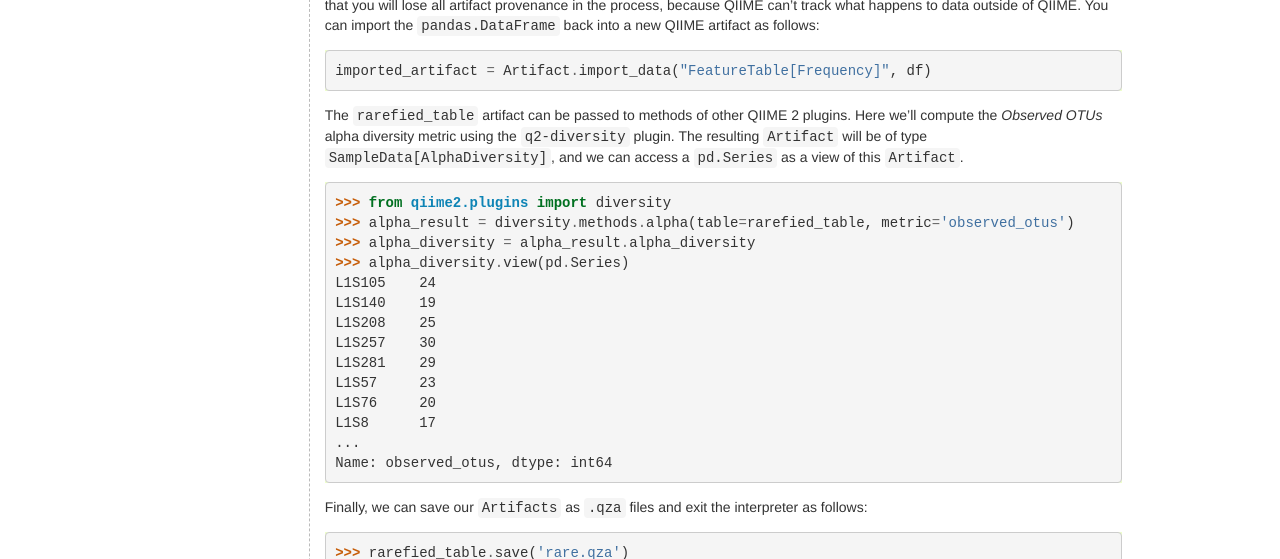
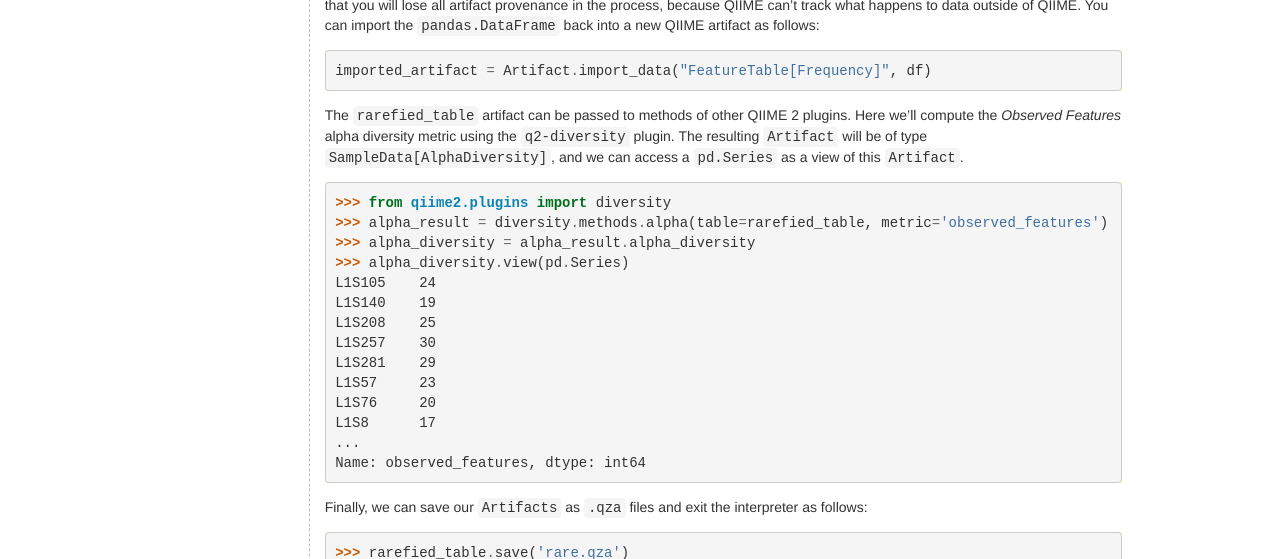
Before and after one commit to qiime2/docs, a Sphinx documentation site: the page built from source/interfaces/artifact-api.rst, in a window 1280 px wide. Shown: the part 1256-1815 px from the top of the page. Built offline with Sphinx 7.4.7, drawn with Linux system fonts in a browser that asks for light colours; pages that are not in the unit, such as notebooks, are missing from menus; the version number could not be read and is left out.

Commit message:
MAINT: otus->features in artifact api tutorial (#483)

```diff
--- a/source/interfaces/artifact-api.rst
+++ b/source/interfaces/artifact-api.rst
@@ -51,12 +51,12 @@ A powerful feature of QIIME 2 is that you can export different types of views fr
 
    imported_artifact = Artifact.import_data("FeatureTable[Frequency]", df)
 
-The ``rarefied_table`` artifact can be passed to methods of other QIIME 2 plugins. Here we'll compute the *Observed OTUs* alpha diversity metric using the ``q2-diversity`` plugin. The resulting ``Artifact`` will be of type ``SampleData[AlphaDiversity]``, and we can access a ``pd.Series`` as a view of this ``Artifact``.
+The ``rarefied_table`` artifact can be passed to methods of other QIIME 2 plugins. Here we'll compute the *Observed Features* alpha diversity metric using the ``q2-diversity`` plugin. The resulting ``Artifact`` will be of type ``SampleData[AlphaDiversity]``, and we can access a ``pd.Series`` as a view of this ``Artifact``.
 
 .. code-block:: python
 
    >>> from qiime2.plugins import diversity
-   >>> alpha_result = diversity.methods.alpha(table=rarefied_table, metric='observed_otus')
+   >>> alpha_result = diversity.methods.alpha(table=rarefied_table, metric='observed_features')
    >>> alpha_diversity = alpha_result.alpha_diversity
    >>> alpha_diversity.view(pd.Series)
    L1S105    24
@@ -68,7 +68,7 @@ The ``rarefied_table`` artifact can be passed to methods of other QIIME 2 plugin
    L1S76     20
    L1S8      17
    ...
-   Name: observed_otus, dtype: int64
+   Name: observed_features, dtype: int64
 
 Finally, we can save our ``Artifacts`` as ``.qza`` files and exit the interpreter as follows:
 
```
